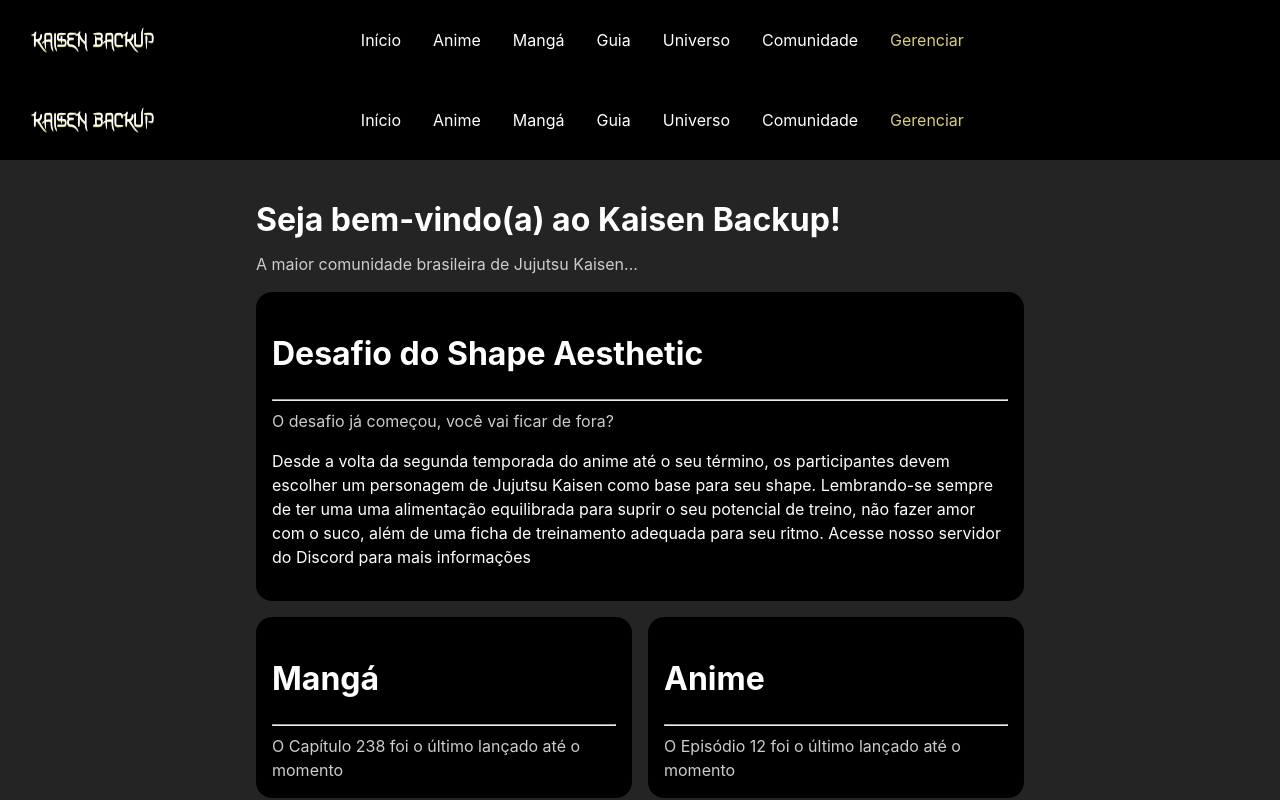
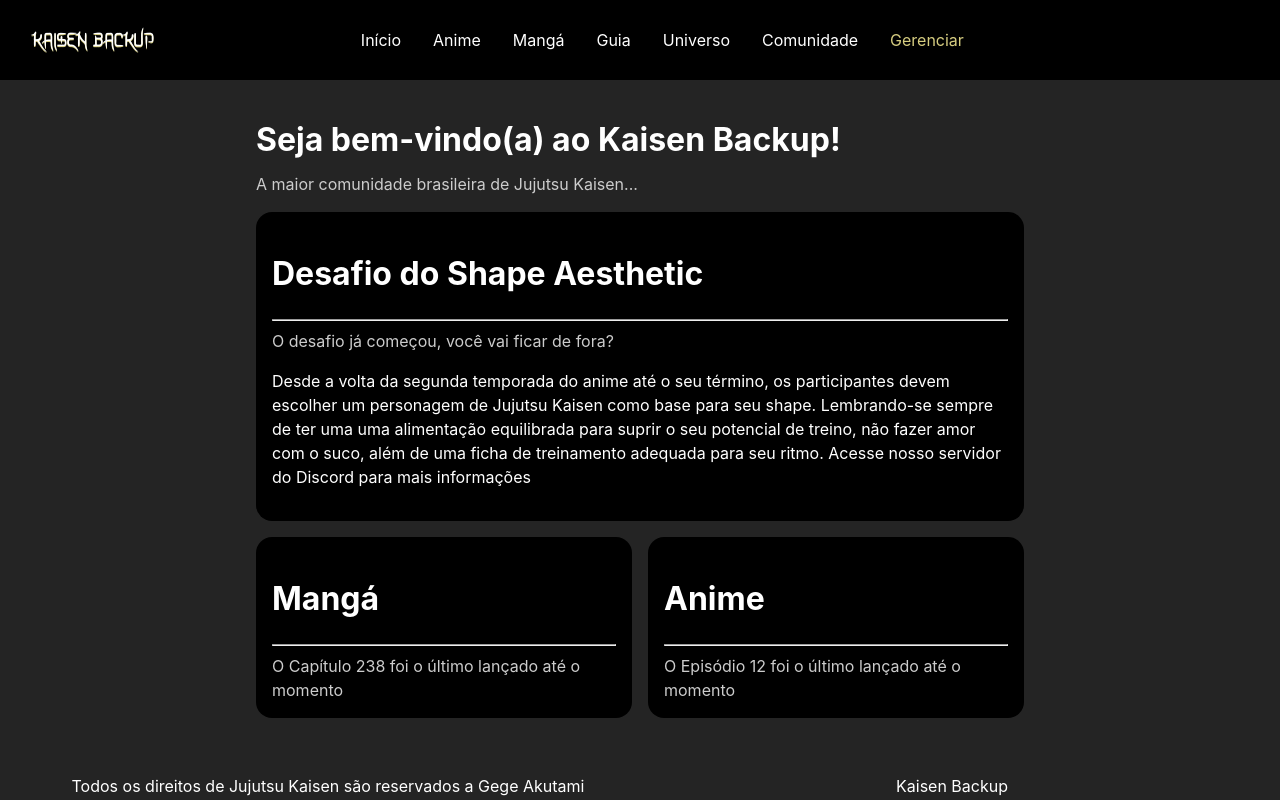
Before and after one commit to matheuspenachioni/kaisen-backup-frontend, a React (Vite) app: page / in a window 1280 px wide. Shown: the top 800 px of the page. Built offline with nearby package versions, Linux system fonts and the light colour scheme.

Commit message:
fix: duplicated navbar and footer

```diff
--- a/src/App.tsx
+++ b/src/App.tsx
@@ -1,17 +1,8 @@
 import './App.css'
-//Components
-import Navbar from './components/Navbar/Navbar'
-import Footer from './components/Footer/Footer'
 import { RouterAllRoutes } from './router'
 
 function App() {
-  return (
-    <>
-      <Navbar />
-      <RouterAllRoutes />
-      <Footer />
-    </>
-  )
+  return <RouterAllRoutes />
 }
 
 export default App
--- a/src/components/Navbar/Navbar.tsx
+++ b/src/components/Navbar/Navbar.tsx
@@ -1,11 +1,11 @@
 import './Navbar.css'
 import { Link } from 'react-router-dom'
-import { useRef } from 'react'
+import { LegacyRef, useRef } from 'react'
 import { FaBars, FaTimes } from 'react-icons/fa'
 import { useAuth } from '@hooks/useAuth'
 
 function Navbar() {
-  const navRef = useRef()
+  const navRef = useRef<HTMLElement>()
   const { user } = useAuth()
 
   const showNavbar = () => {
@@ -15,7 +15,7 @@ function Navbar() {
   return (
     <header>
       <h3 className="jujutsu-font">KAISEN BACKUP</h3>
-      <nav ref={navRef}>
+      <nav ref={navRef as LegacyRef<HTMLElement>}>
         <Link to="/">Início</Link>
         <Link to="/anime">Anime</Link>
         <Link to="/manga">Mangá</Link>
```
